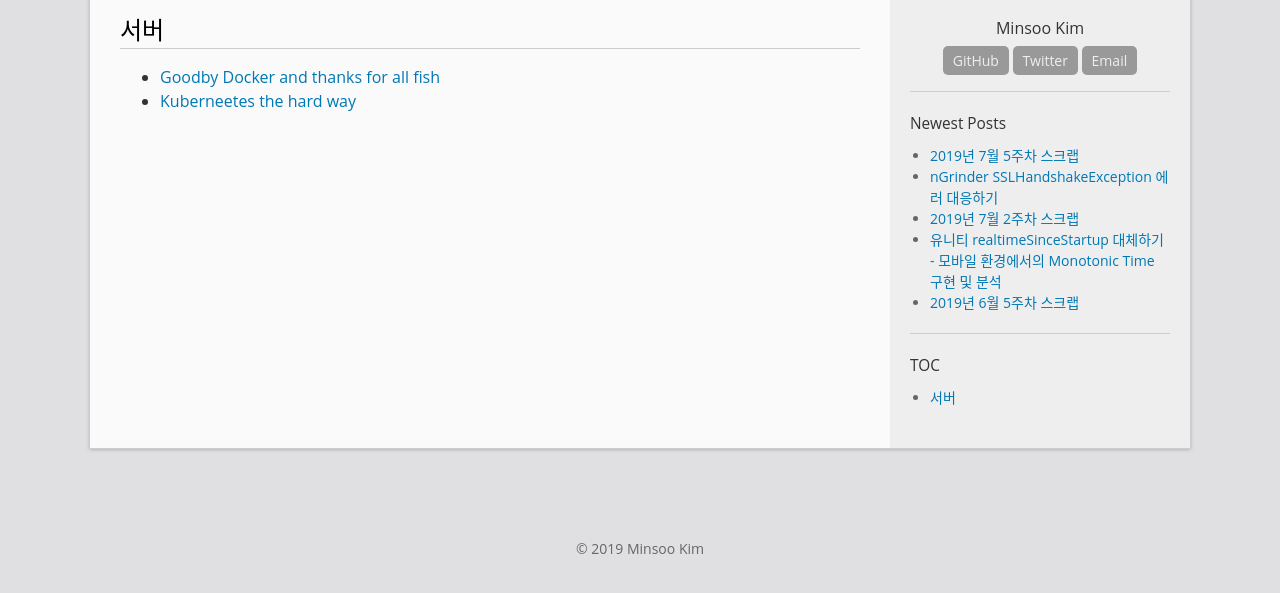
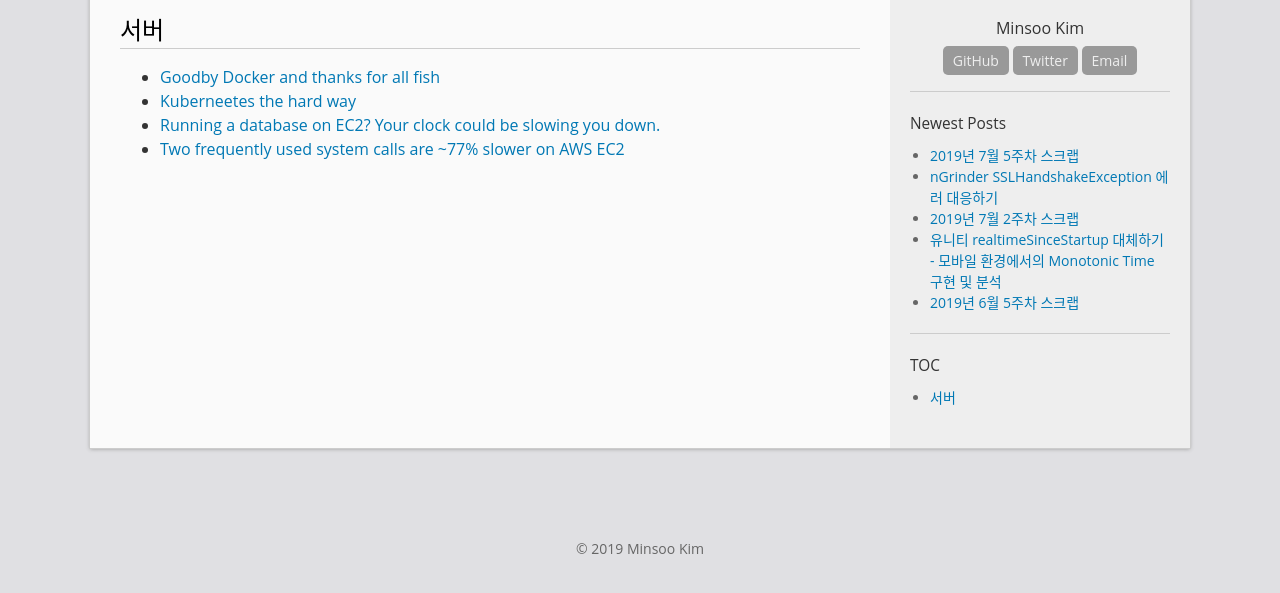
Before and after one commit to GarlicDipping/garlicdipping.github.io, a Jekyll site: the page built from _posts/2019-07-30-scrap08.md, in a window 1280 px wide, cut to the strip 261-854 px from the top of the page. Built offline with Jekyll 4.4.1, drawn with Linux system fonts in a browser that asks for light colours; comment, search, counter and statistics services are not loaded.

Commit message:
no message

```diff
--- a/_posts/2019-07-30-scrap08.md
+++ b/_posts/2019-07-30-scrap08.md
@@ -12,3 +12,5 @@ categories: 스크랩
 
 - [Goodby Docker and thanks for all fish](https://technodrone.blogspot.com/2019/02/goodbye-docker-and-thanks-for-all-fish.html)
 - [Kuberneetes the hard way](https://github.com/kelseyhightower/kubernetes-the-hard-way)
+- [Running a database on EC2? Your clock could be slowing you down.](https://heap.io/blog/engineering/clocksource-aws-ec2-vdso)
+- [Two frequently used system calls are ~77% slower on AWS EC2](https://blog.packagecloud.io/eng/2017/03/08/system-calls-are-much-slower-on-ec2/)
```
